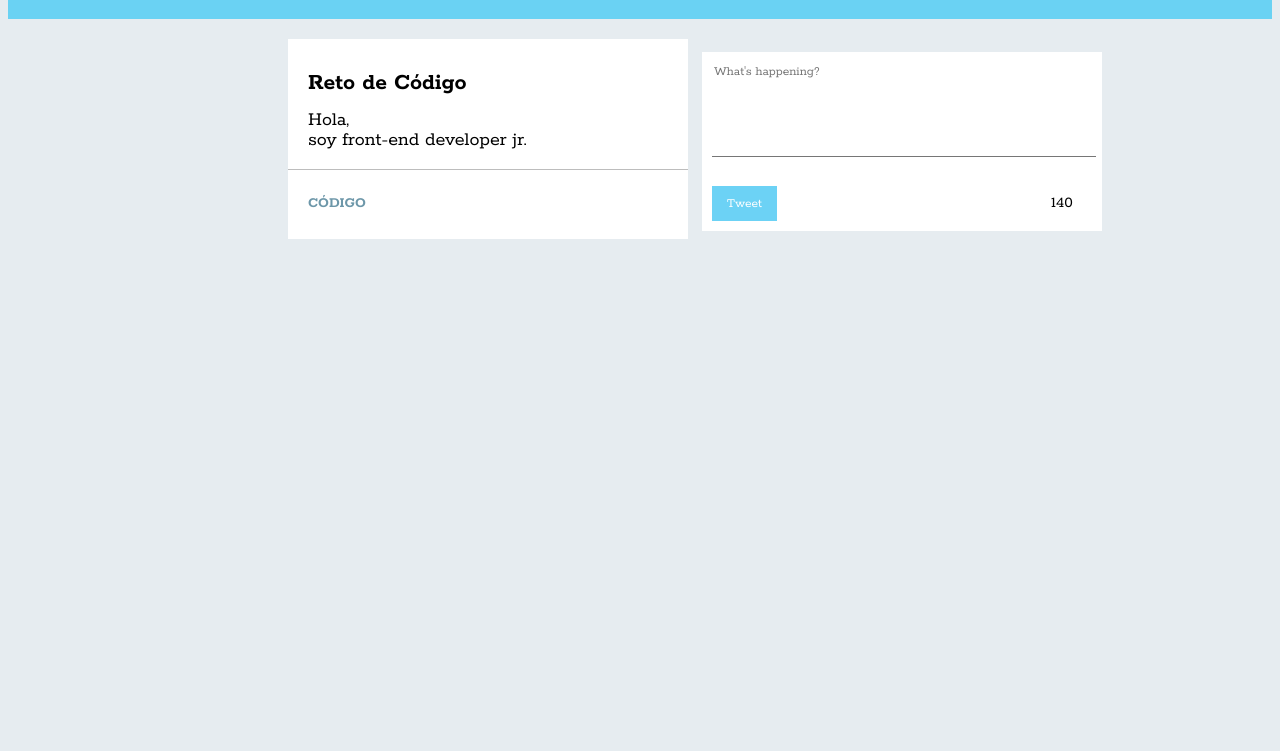
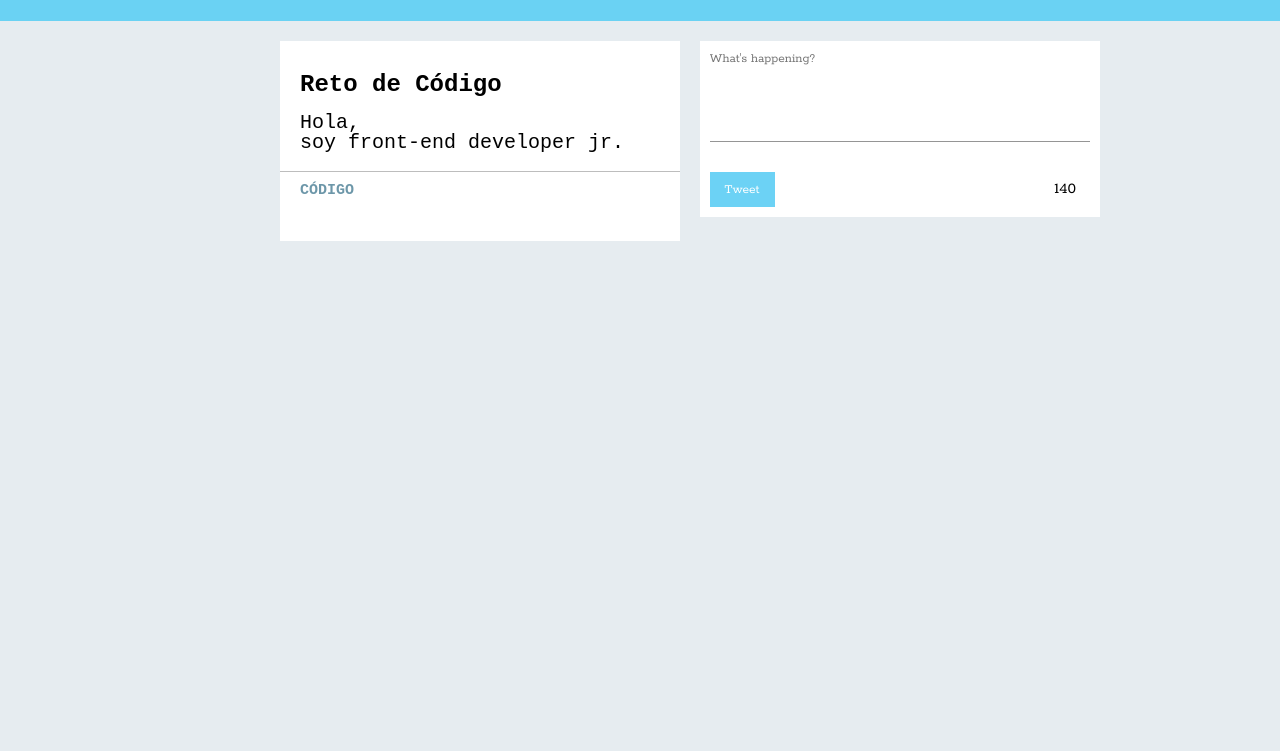
Before and after one commit to hobilin/twitter, a plain HTML site: page index.html in a window 1280 px wide. Shown: the part 49-800 px from the top of the page. Drawn offline with nearby package versions, Linux system fonts and the light colour scheme; a web font is replaced by a local one.

Commit message:
arreglos

```diff
--- a/css/style.css
+++ b/css/style.css
@@ -1,3 +1,12 @@
+* {
+  font-family: "courier new";
+  margin: 0;
+  padding: 0;
+  -webkit-box-sizing: border-box;
+     -moz-box-sizing: border-box;
+          box-sizing: border-box;
+}
+
 body {
   background-color: #E6ECF0;
 }
@@ -21,7 +30,6 @@ header {
   color: #fff;
   font-size: 30px;
   text-align: center;
-  margin-top: -10px;
 }
 
 .first-square {
@@ -34,6 +42,7 @@ header {
   margin-left: 280px;
   margin-top: 20px;
   margin-right: 5px;
+  vertical-align: top;
 }
 
 .reto h1, .reto p {
@@ -70,6 +79,8 @@ header {
   display: inline-block;
   margin-left: 5px;
   position:relative;
+  vertical-align: top;
+  margin-top: 20px;
 }
 
 .form textarea {
@@ -84,10 +95,11 @@ header {
   overflow: hidden;
   resize: none;
   outline: none;
+  border-bottom: 1px solid rgb(149, 149, 149);
 }
 
 .form textarea:focus {
-  border-bottom: 1px solid rgb(62, 189, 201);
+  border-bottom: 2px solid rgb(62, 189, 201);
 }
 
 #button{
@@ -110,6 +122,8 @@ header {
   width: 800px;
   height: auto;
   margin-left: 280px;
+  margin-top: 20px;
+  line-height: 2;
 }
 
 #newText p {
@@ -117,6 +131,7 @@ header {
   margin-bottom: 5px;
   padding: 10px;
   border-radius: 10px;
+  line-height: 2;
 }
 
 .char-left {
```
